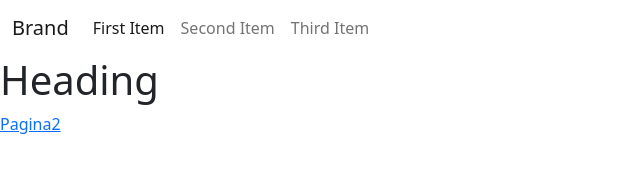
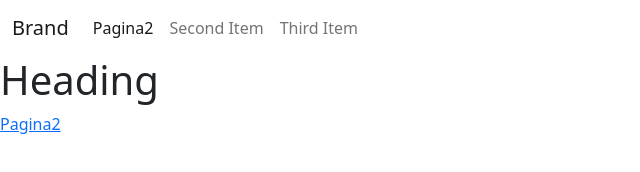
Before and after one commit to josemilio666/compa103-1, a plain HTML site: page index.html in a window 1280 px wide. Shown: the full height of the page, 0-640 px from the left. Drawn offline with Linux system fonts and the light colour scheme.

Commit message:
Update index.html

```diff
--- a/index.html
+++ b/index.html
@@ -14,14 +14,14 @@
         <div class="container-fluid"><a class="navbar-brand" href="#">Brand</a><button data-bs-toggle="collapse" class="navbar-toggler" data-bs-target="#navcol-1"><span class="visually-hidden">Toggle navigation</span><span class="navbar-toggler-icon"></span></button>
             <div class="collapse navbar-collapse" id="navcol-1">
                 <ul class="navbar-nav">
-                    <li class="nav-item"><a class="nav-link active" href="#">First Item</a></li>
+                    <li class="nav-item"><a class="nav-link active" href="https://josemilio666.github.io/compa103-2/">Pagina2</a></li>
                     <li class="nav-item"><a class="nav-link" href="#">Second Item</a></li>
                     <li class="nav-item"><a class="nav-link" href="#">Third Item</a></li>
                 </ul>
             </div>
         </div>
     </nav>
-    <h1>Heading</h1><a href="#">Pagina2</a>
+    <h1>Heading</h1><a href="https://josemilio666.github.io/compa103-2/">Pagina2</a>
     <script src="assets/bootstrap/js/bootstrap.min.js"></script>
 </body>
 
```
